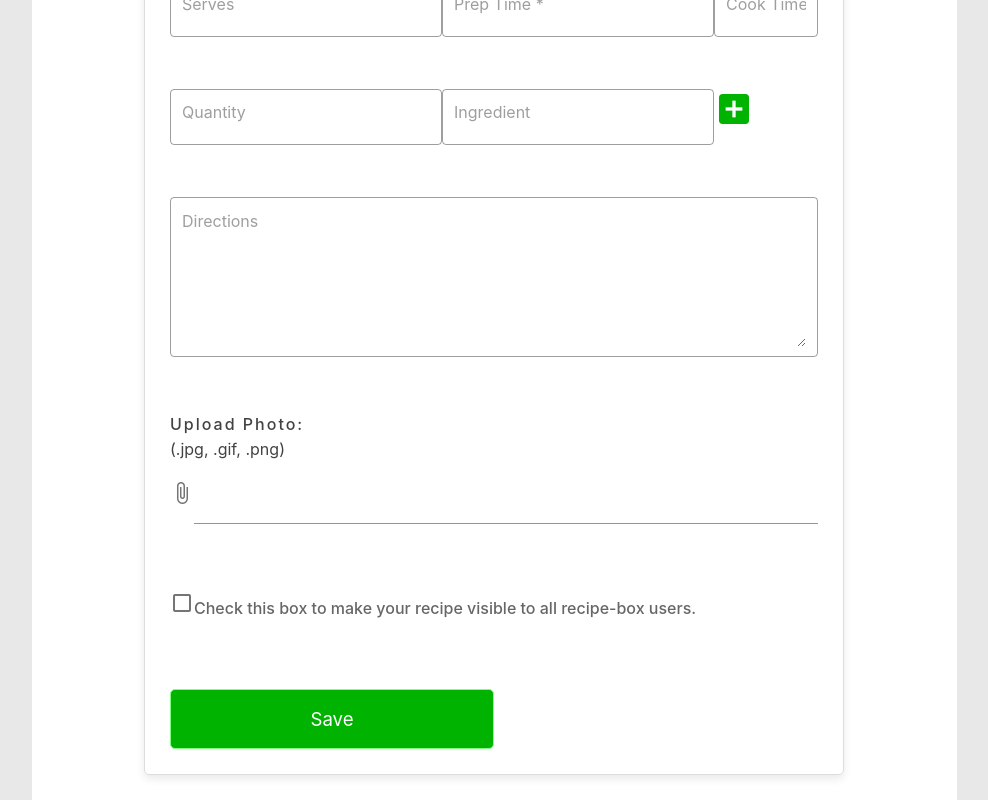
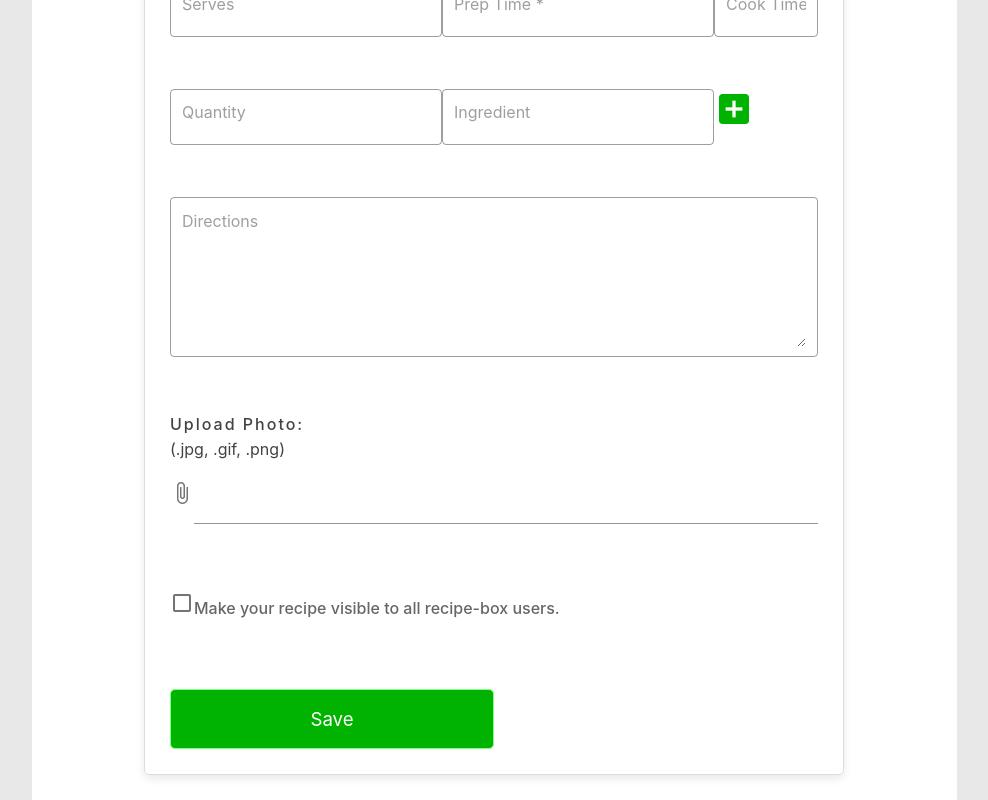
Before and after one commit to kbehnken/recipe-app-vue, a Vue app: page /add-recipe in a window 1280 px wide. Shown: the part 549-1349 px from the top of the page, without its empty margins (146-1134 px from the left). Built offline with nearby package versions, Linux system fonts and the light colour scheme; sample sign-in values are in the browser's storage; what vue-toastify would draw is missing.

Commit message:
Update checkbox label

```diff
--- a/src/components/CreateRecipe.vue
+++ b/src/components/CreateRecipe.vue
@@ -39,7 +39,7 @@
                     <img v-if="imagePreview" :src="imagePreview" width="250px" />
                 </div>
                 <div>
-                    <VCheckbox v-model="recipe.isShared" label="Check this box to make your recipe visible to all recipe-box users." />
+                    <VCheckbox v-model="recipe.isShared" label="Make your recipe visible to all recipe-box users." />
                 </div>
                 <button v-on:click="handleAddRecipe()" class="form-button">
                     Save
--- a/src/components/UpdateRecipe.vue
+++ b/src/components/UpdateRecipe.vue
@@ -36,7 +36,7 @@
                     <img v-if="imagePreview" :src="imagePreview" width="250px" />
                 </div>
                 <div>
-                    <VCheckbox v-model="recipe.isShared" label="Check this box to make your recipe visible to all recipe-box users." />
+                    <VCheckbox v-model="recipe.isShared" label="Make your recipe visible to all recipe-box users." />
                 </div>
                 <button v-on:click="handleUpdateRecipe" class="form-button">
                     Save
```
